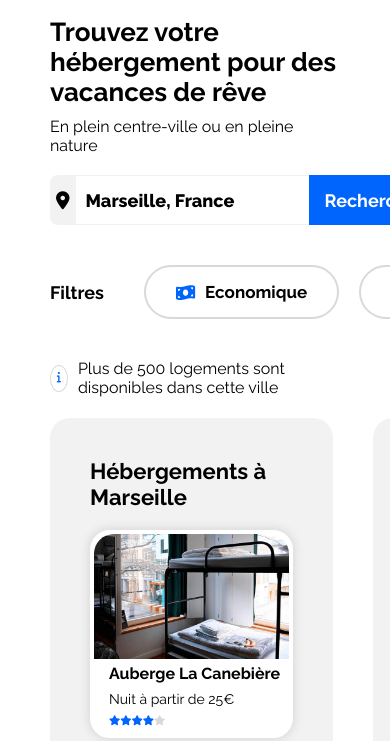
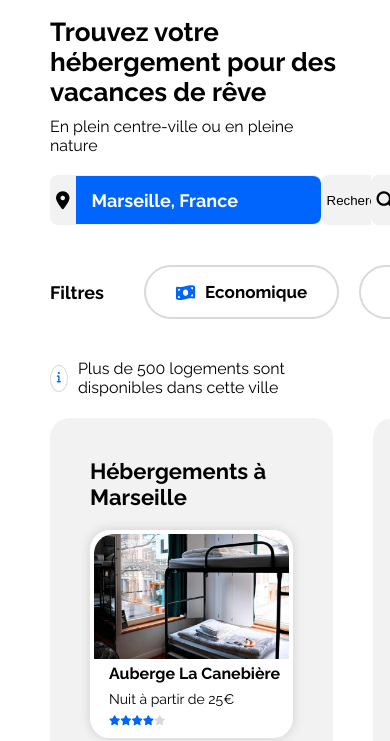
Before and after one commit to Peallyz/Projet1, a website: page Booki/index.html in a window 390 px wide. Shown: the part 103-844 px from the top of the page. Drawn offline with Linux system fonts and the light colour scheme.

Commit message:
fix input -> btn to do a responsive btn without js

```diff
--- a/Booki/index.html
+++ b/Booki/index.html
@@ -35,7 +35,10 @@
                         <i class="fa-sharp fa-solid fa-location-dot"></i>
                     </button>
                     <input type="search" value="Marseille, France" />
-                    <input type="submit" value="Rechercher" />
+                    <button class="btn desktop">Rechercher</button>
+                    <button class="btn mobile">
+                        <i class="fa-solid fa-magnifying-glass"></i>
+                    </button>
                 </form>
                 <div class="filtre">
                     <h3>Filtres</h3>
```
